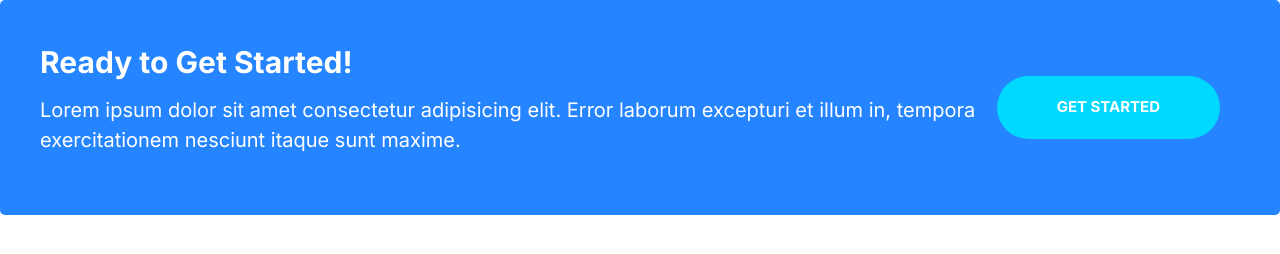
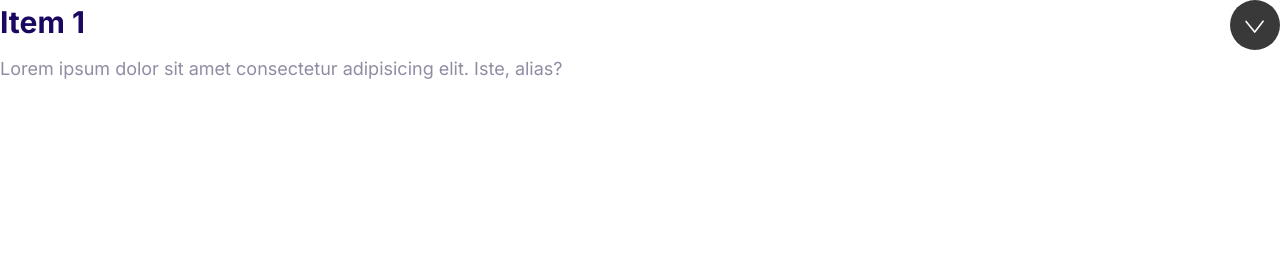
Before and after one commit to bhanu-21/moshify, a plain HTML site: page index.html in a window 1280 px wide. Drawn offline with Linux system fonts and the light colour scheme.

Commit message:
Created a collapsible

```diff
--- /dev/null
+++ b/JS/collapsible.js
@@ -0,0 +1,6 @@
+const collapsibles = document.querySelectorAll(".collapsible");
+collapsibles.forEach((item) =>
+item.addEventListener("click", function () {
+    this.classList.toggle("collapsible--expanded");
+})
+);
--- a/css/styles.css
+++ b/css/styles.css
@@ -356,6 +356,10 @@ a {
   .plan__billing-cycle {
     font-size: 1.6rem;
   }
+
+  .plan__description {
+    font-size: 1.7rem;
+  }
 }
 
 /* Popular Badge */
@@ -557,3 +561,37 @@ p {
     margin: 0 2rem;
   }
 }
+
+/* Collapsibles */
+.collapsible--expanded .collapsible__chevron {
+  transform: rotate(0);
+}
+
+.collapsible--expanded .collapsible__content {
+  /* display: block; */
+  max-height: 100vh;
+  opacity: 1;
+}
+
+.collapsible__header {
+  display: flex;
+  justify-content: space-between;
+}
+
+.collapsible__heading {
+  margin-top: 0;
+  font-size: 3rem;
+}
+
+.collapsible__chevron {
+  transform: rotate(-90deg);
+  transition: transform 0.3s;
+}
+
+.collapsible__content {
+  /* display: none; */
+  max-height: 0;
+  overflow: hidden;
+  transition: all 0.3s;
+  opacity: 0;
+}
--- a/index.html
+++ b/index.html
@@ -16,18 +16,19 @@
   </head>
 
   <body>
-    <div class="callout callout--primary">
-      <div class="grid grid--1x2">
-        <div class="callout__content">
-          <h2 class="callout__heading">Ready to Get Started!</h2>
-          <p class="callout__para">
-            Lorem ipsum dolor sit amet consectetur adipisicing elit. Error
-            laborum excepturi et illum in, tempora exercitationem nesciunt
-            itaque sunt maxime.
-          </p>
-        </div>
-        <a href="#" class="btn btn--secondary btn--stretched">Get Started</a>
+    <div class="collapsible collapsible--expanded">
+      <header class="collapsible__header">
+        <h2 class="collapsible__heading">Item 1</h2>
+        <svg class="icon icon--white collapsible__chevron">
+          <use xlink:href="images/sprite_quote.svg#chevron"></use>
+        </svg>
+      </header>
+      <div class="collapsible__content">
+        Lorem ipsum dolor sit amet consectetur adipisicing elit. Iste, alias?
       </div>
     </div>
+
+    <!-- Javascript Code -->
+    <script src="JS/collapsible.js"></script>
   </body>
 </html>
```
Also changed, not shown: components/collapsibles.html (added, +14 -0 lines).
